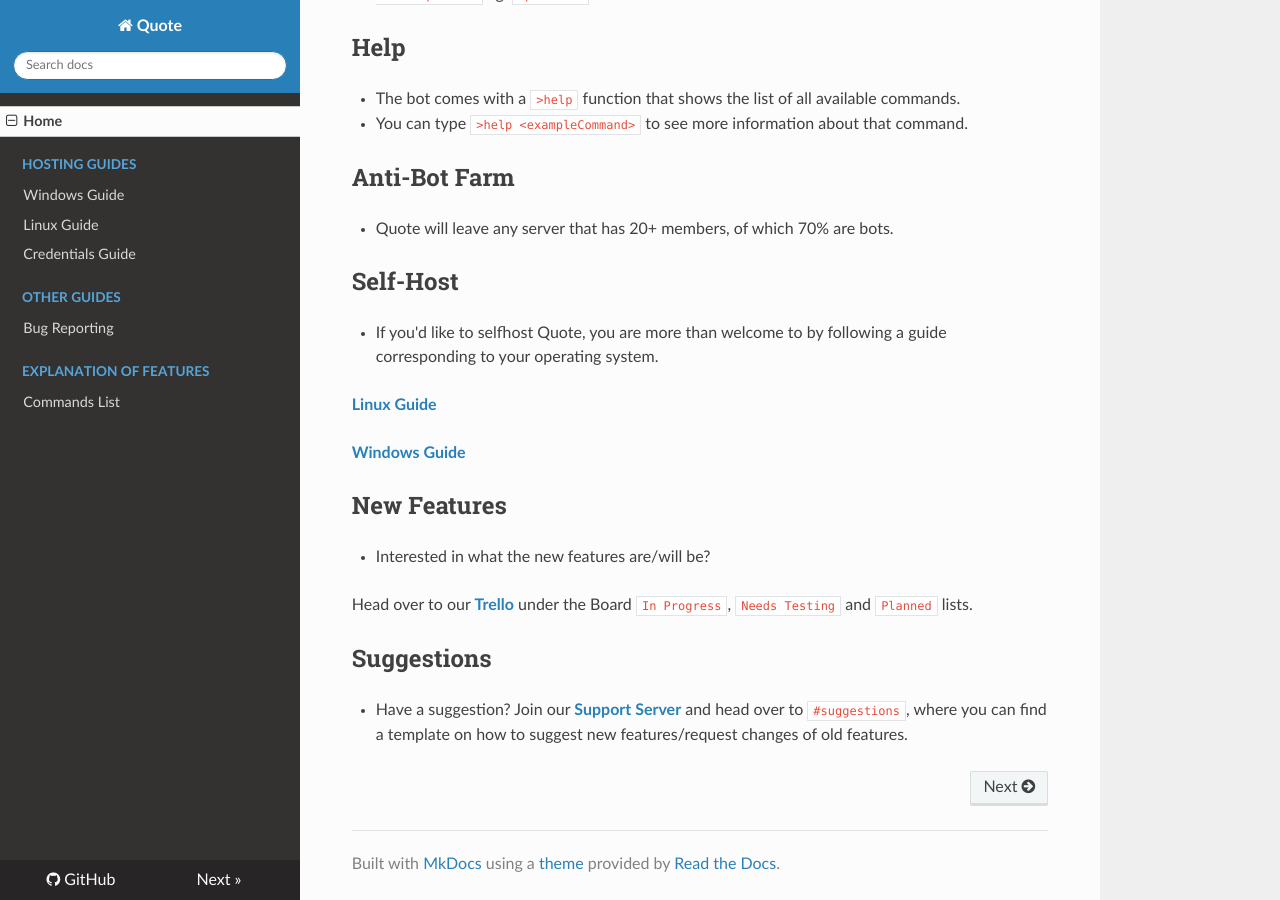
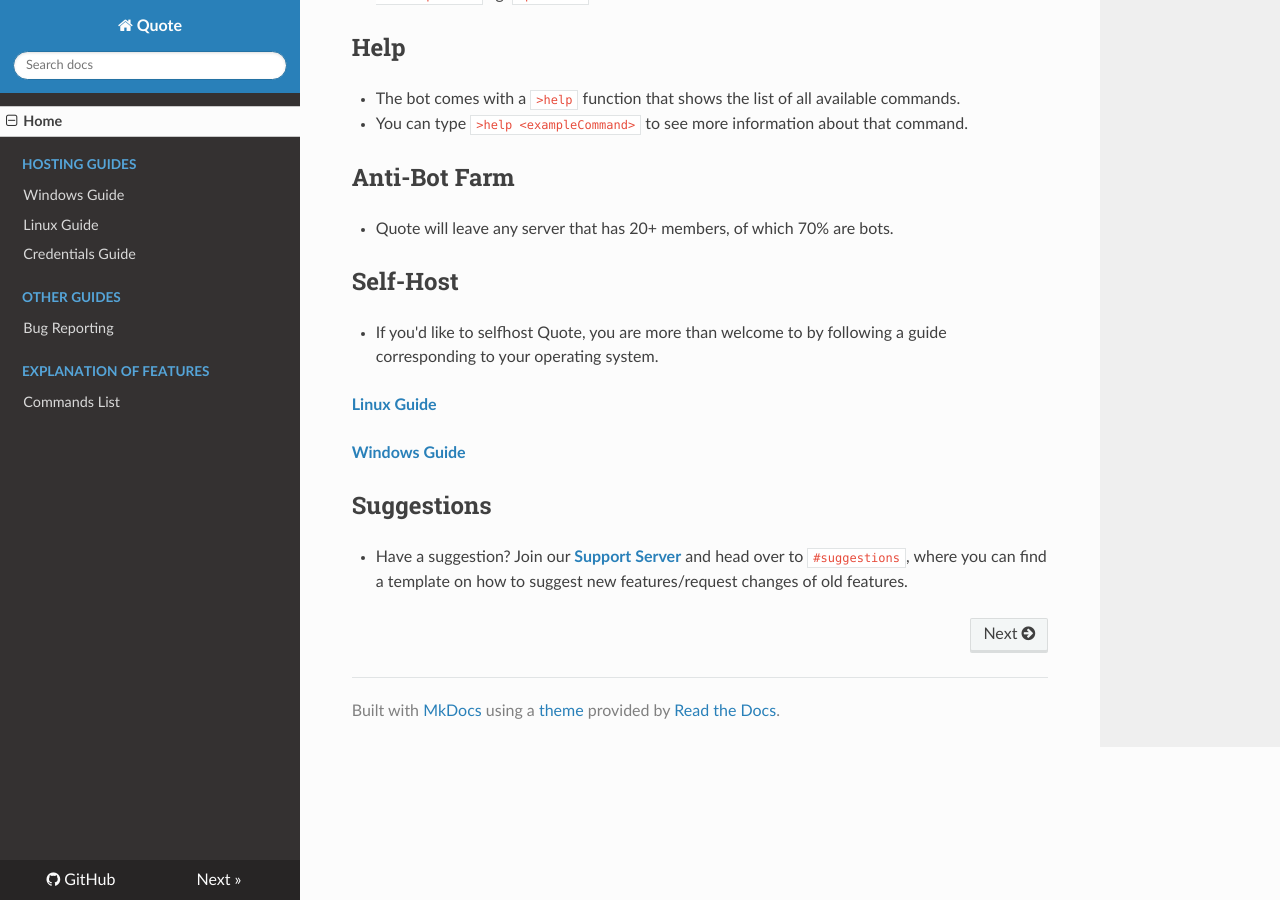
Before and after one commit to Deivedux/Quote, an MkDocs documentation site: the page built from docs/index.md, in a window 1280 px wide and 900 px high, scrolled down 3500 px. Built offline with MkDocs 1.6.1, drawn with Linux system fonts in a browser that asks for light colours; nearby versions of some CDN libraries; old or Windows-style settings are respelled for this version of MkDocs.

Commit message:
doc update

```diff
--- a/docs/index.md
+++ b/docs/index.md
@@ -78,12 +78,5 @@ Quote is a Discord bot that allows users to easily quote messages, a feature tha
 
 
 
-## New Features
-* Interested in what the new features are/will be?
-
-Head over to our [**Trello**](https://trello.com/b/Cuazpsh8/quote-bot) under the Board `In Progress`, `Needs Testing` and `Planned` lists.
-
-
-
 ## Suggestions
 * Have a suggestion? Join our [**Support Server**](https://discord.gg/sbySHxA) and head over to `#suggestions`, where you can find a template on how to suggest new features/request changes of old features.
```
